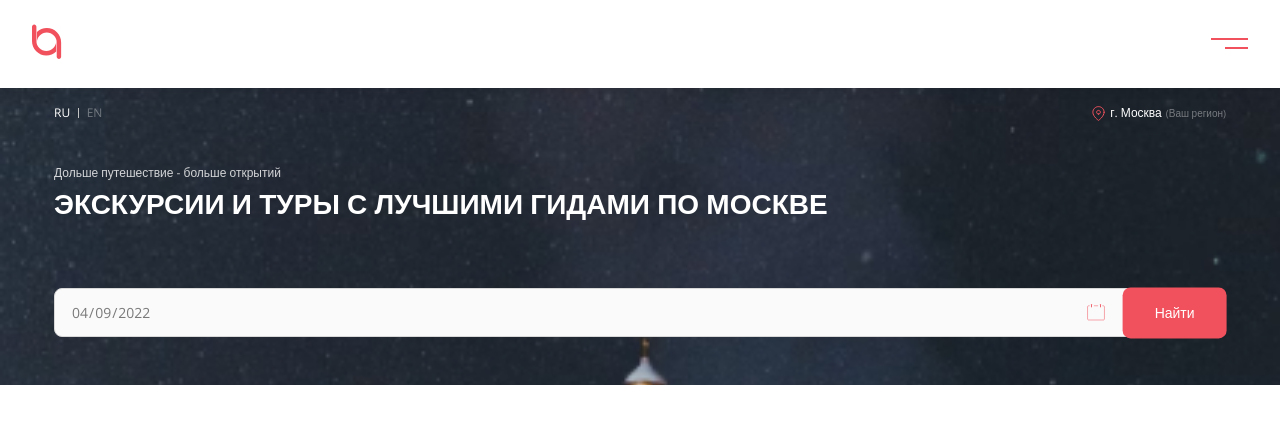
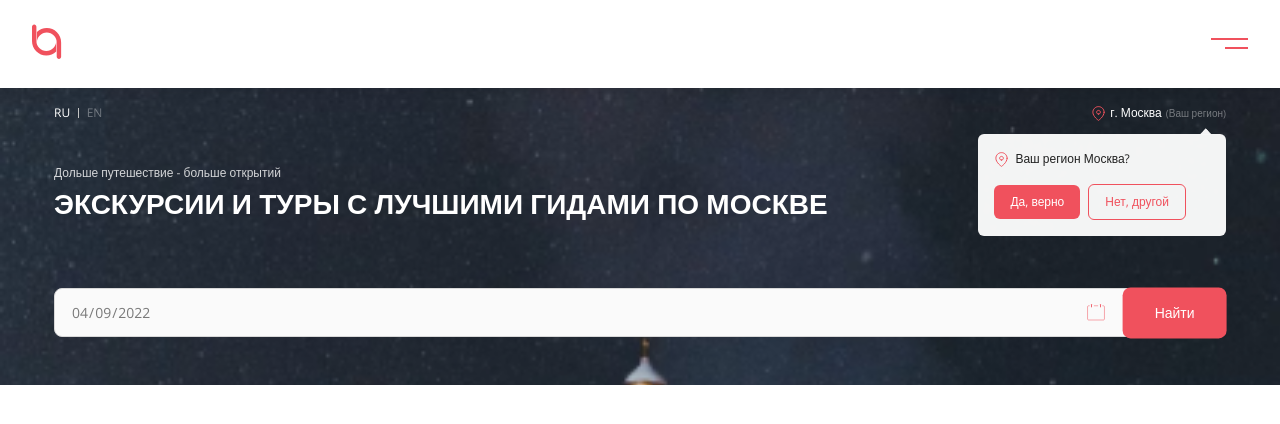
Before and after one commit to eleskin/uneed-guide-react-frontend, a Next.js app: page / in a window 1280 px wide. Shown: the top 424 px of the page. Built offline with nearby package versions, Linux system fonts and the light colour scheme.

Commit message:
feature: Added Header region selector

```diff
--- a/components/FirstScreen/FirstScreen.js
+++ b/components/FirstScreen/FirstScreen.js
@@ -1,4 +1,5 @@
 import {useState} from 'react';
+import Button from '../Button/Button';
 import styles from './FirstScreen.module.scss';
 import Link from 'next/link';
 import Image from 'next/image';
@@ -30,6 +31,21 @@ const FirstScreen = () => {
 					/>
 					<span>г. Москва</span>
 					<i>(Ваш регион)</i>
+					<div className={styles.FirstScreen__region}>
+						<header>
+							<Image
+								src="/assets/images/first-screen/first-screen-map-pin.svg"
+								width={15}
+								height={15}
+								alt=""
+							/>
+							<span>Ваш регион Москва?</span>
+						</header>
+						<footer>
+							<Button.Primary small={true}>Да, верно</Button.Primary>
+							<Button.Outlined small={true}>Нет, другой</Button.Outlined>
+						</footer>
+					</div>
 				</div>
 			</header>
 			<div className={styles.FirstScreen__title}>
@@ -39,7 +55,7 @@ const FirstScreen = () => {
 			<div className={styles.FirstScreen__search}>
 				<label>
 					<input type="date" value={date} onChange={event => setDate(event.target.value)}/>
-					<button>Найти</button>
+					<Button.Primary small={true}>Найти</Button.Primary>
 				</label>
 			</div>
 		</div>
--- a/components/FirstScreen/FirstScreen.module.scss
+++ b/components/FirstScreen/FirstScreen.module.scss
@@ -2,6 +2,7 @@
 
 .FirstScreen {
 	padding: rem(8px) rem(54px) rem(48px) rem(54px);
+	//noinspection CssUnknownTarget
 	background: url('/assets/images/first-screen/first-screen-background.png') no-repeat top center;
 	background-size: cover;
 
@@ -55,6 +56,8 @@
 			justify-content: flex-end;
 			align-items: center;
 			grid-column-gap: 4px;
+			position: relative;
+			width: 100%;
 
 			span {
 				font-size: rem(12px);
@@ -68,6 +71,57 @@
 				font-size: rem(10px);
 				line-height: rem(15px);
 				color: rgba(#ffffff, 0.4);
+			}
+
+			.FirstScreen__region {
+				position: absolute;
+				background-color: rgba(#ffffff, 0.95);
+				border-radius: 6px;
+				display: flex;
+				flex-direction: column;
+				top: 30px;
+				padding: rem(16px) rem(40px) rem(16px) rem(16px);
+				grid-row-gap: rem(16px);
+
+				header, footer {
+					display: flex;
+				}
+
+				header {
+					display: flex;
+					flex-direction: row;
+					justify-content: flex-start;
+					align-items: center;
+					grid-column-gap: 6px;
+
+					span {
+						font-size: rem(12px);
+						line-height: rem(18px);
+						color: #212121;
+					}
+				}
+
+				footer {
+					display: flex;
+					flex-direction: row;
+					justify-content: flex-start;
+					align-items: center;
+					grid-column-gap: 8px;
+				}
+			}
+
+			.FirstScreen__region::after {
+				content: '';
+				position: absolute;
+				display: block;
+				top: 0;
+				right: 20px;
+				transform: rotate(45deg) translateY(-5.3px);
+				width: 0;
+				height: 0;
+				border-style: solid;
+				border-width: 4px;
+				border-color: rgba(#ffffff, 0.95) transparent transparent rgba(#ffffff, 0.95);
 			}
 		}
 	}
@@ -119,7 +173,7 @@
 				padding: 0 rem(32px);
 				margin: 0;
 				border: none;
-				background: #F0515D;
+				background: #f0515d;
 				border-radius: 8px;
 				transform: translateX(1.6px) translateY(-1.6px);
 				height: calc(100% + 3.2px);
@@ -127,7 +181,7 @@
 				font-weight: 400;
 				font-size: rem(14px);
 				line-height: rem(21px);
-				color: #FFFFFF;
+				color: #ffffff;
 			}
 		}
 	}
```
